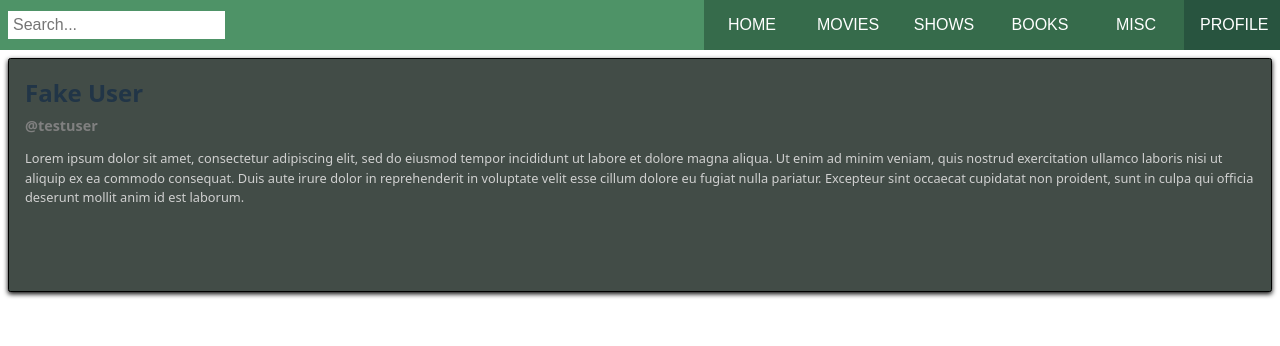
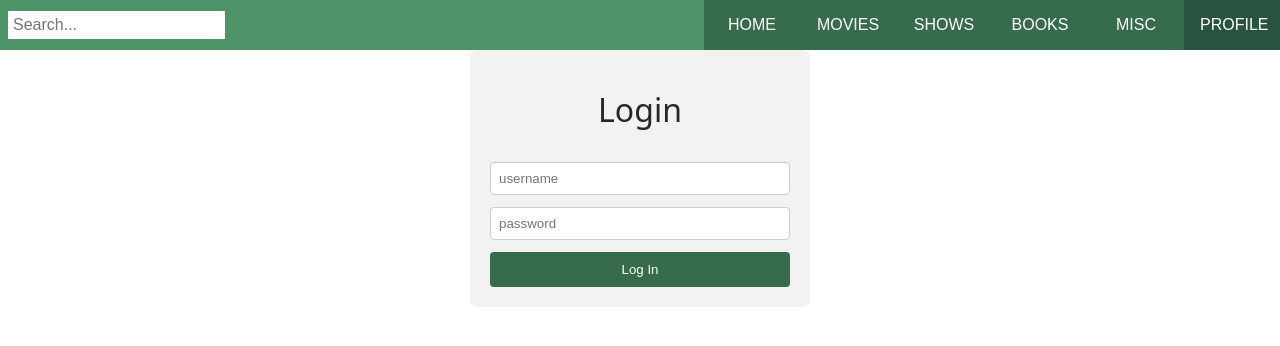
Before and after one commit to phan-19/Recd-Website, a React (Vite) app: page / in a window 1280 px wide. Both pictures are taken after a click on the button "PROFILE". Shown: the top 346 px of the page. Built offline with nearby package versions, Linux system fonts and the light colour scheme.

Commit message:
Implemented a login page that makes requests

```diff
--- a/src/App.tsx
+++ b/src/App.tsx
@@ -9,6 +9,7 @@ import Shows from './pages/shows/shows'
 import Books from './pages/books/books'
 import Misc from './pages/misc/misc'
 import Profile from './pages/profile/profile'
+import Login from './pages/login/login'
 
 function App() {
   const [currentPage, setCurrentPage] = useState('home');
@@ -25,7 +26,7 @@ function App() {
     } else if (currentPage === 'misc') {
       return <Misc />;
     } else if (currentPage === 'profile') {
-      return <Profile />;
+      return <Login />;
     }
     return null;
   }
--- /dev/null
+++ b/src/components/user-login/UserLogin.css
@@ -0,0 +1,37 @@
+.section-title {
+    color: #272727;
+}
+
+.user-login {
+    display: flex;
+    flex-direction: column;
+    gap: 12px;
+    width: 300px;
+    margin: auto;
+    padding: 20px;
+    border-radius: 2.5%;
+    background: #f2f2f2;
+}
+
+.user-login input {
+    padding: 8px;
+    border: 1px solid #ccc;
+    border-radius: 4px;
+}
+
+.user-login button {
+    padding: 10px;
+    background-color: #366b4b;
+    color: white;
+    border: none;
+    border-radius: 4px;
+    cursor: pointer;
+}
+
+.user-login button:hover {
+    background-color: #28543f;
+}
+
+.user-login p {
+    color: #272727;
+}
--- /dev/null
+++ b/src/components/user-login/UserLogin.tsx
@@ -0,0 +1,70 @@
+import React, { useState } from 'react';
+import './UserLogin.css'
+
+type LoginProps = {
+    onLogin: (username: string, password: string) => void;
+}
+
+const UserLogin: React.FC<LoginProps> = ({ onLogin }) => {
+    const [username, setUsername] = useState('');
+    const [password, setPassword] = useState('');
+    const [ message, setMessage] = useState('');
+    const [userID, setUserID] = useState<number | null>(null)
+
+    const handleSubmit = async (e: React.FormEvent) => {
+        e.preventDefault();
+
+        const loginURL = `http://66.231.155.18:3000/user/login/${username}/${password}`;
+
+        try {
+            const response = await fetch(loginURL, {
+                method: 'GET',
+                headers: {
+                    'Content-Type': 'application/json',
+                }
+
+        });
+
+        if (!response.ok) {
+            throw new Error(`Error! Status: ${response.status}`);
+        }
+
+        const result = await response.json();
+
+        if (result.success) {
+            setUserID(result.user_id);
+            setMessage('Login Successful');
+        } else {
+            setMessage('Login Failed');
+        }
+
+        } catch (error) {
+            console.error('Error:', error);
+            setMessage('An error occured. Please try again.');
+        }
+    };
+
+    return (
+        <form className = 'user-login' onSubmit={handleSubmit}>
+            <h2 className='section-title'>Login</h2>
+            <input
+                type='text'
+                placeholder='username'
+                value={username}
+                onChange={(e) => setUsername(e.target.value)}
+                required
+            />
+            <input
+                type='text'
+                placeholder='password'
+                value={password}
+                onChange={(e) => setPassword(e.target.value)}
+                required
+            />
+            <button type='submit'>Log In</button>
+            {message && <p>{message}</p>}
+        </form>
+    );
+};
+
+export default UserLogin;
--- /dev/null
+++ b/src/pages/login/login.tsx
@@ -0,0 +1,15 @@
+import UserLogin from "../../components/user-login/UserLogin";
+
+// Temporary Page: I would eventually like the login promt to appear
+// when the user clicks profile and isn't logged in
+export default function Login() {
+    const handleLogin = (username: string, password: string) => {
+        console.log('User logged in:', {username, password});
+    }
+    return (
+        <main>
+            <UserLogin onLogin={handleLogin}/>
+        </main>
+
+    );
+}
```
Also changed, not shown: src/pages/login/login.css (added), 2 other files (tests, documents, lock files or other folders).
